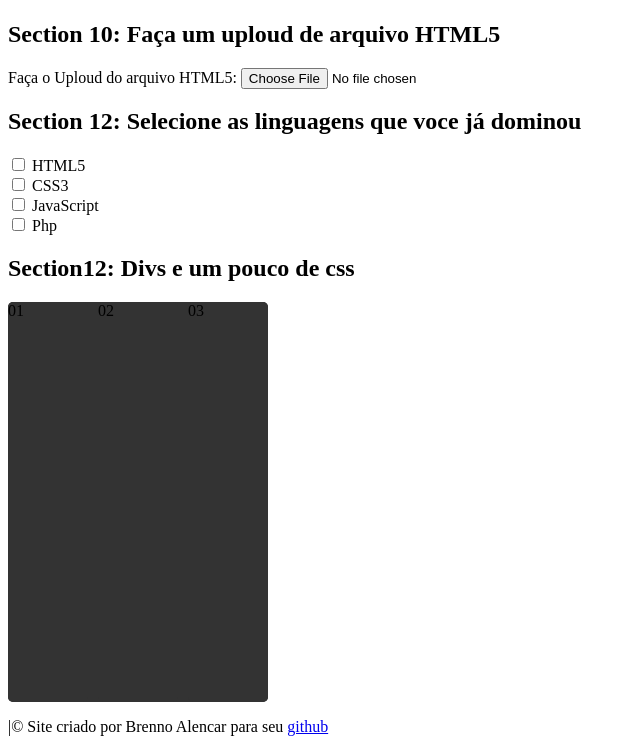
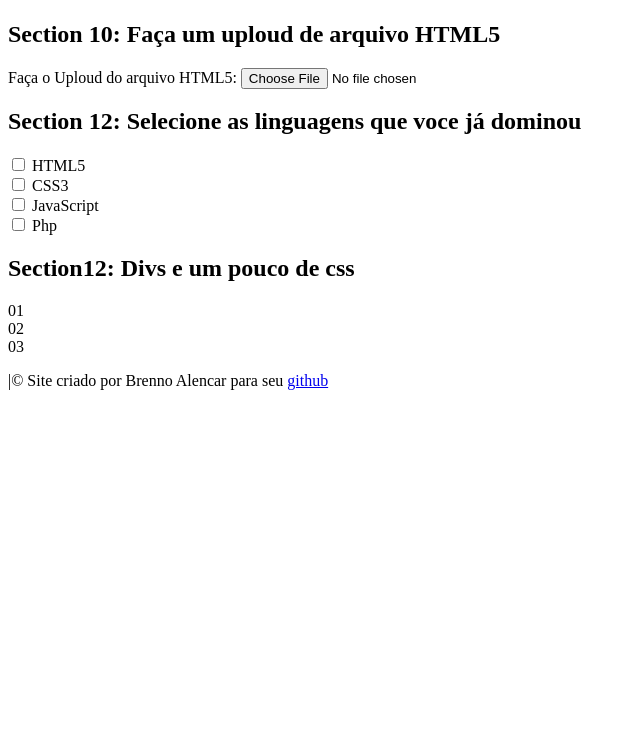
Before and after one commit to BrennoAlenkar/dashboard-interface, a plain HTML site: page page.html in a window 1280 px wide. Shown: the part 5856-6608 px from the top of the page, without its empty margins (0-640 px from the left). After the commit the page ends 6262 px from the top, so only its background shows below. Drawn offline with Linux system fonts and the light colour scheme.

Commit message:
adjusting semantics

```diff
--- a/page.html
+++ b/page.html
@@ -9,21 +9,6 @@
     <meta name="description" content="Pratica HTML, nivel pleno">
     <meta name="author" content="Brenno Alencar">
     <title>HTML 5 | nível pleno</title>
-    <style>
-        .div_pai {
-            display: flex;
-            justify-content: space-around;
-            align-items: center;
-            gap: 10px;
-        }
-
-        div {
-            width: 260px;
-            height: 400px;
-            background-color: #333;
-            border-radius: 5px;
-        }
-    </style>
 </head>
 
 <body>
```
